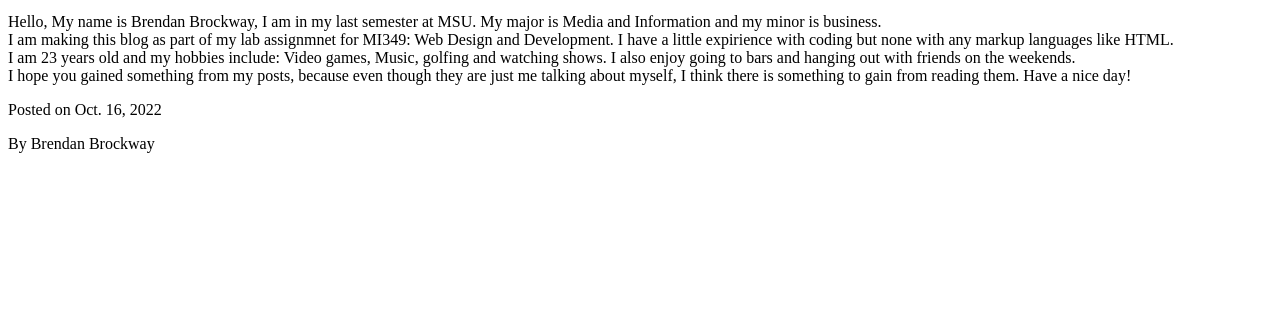
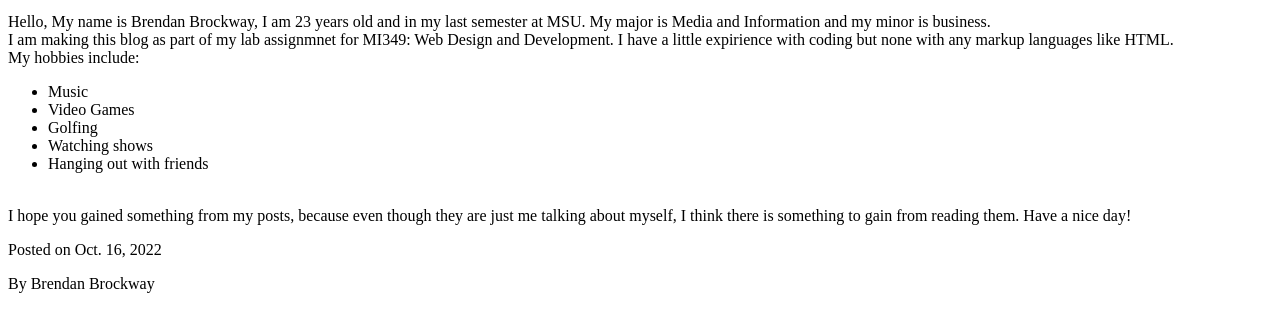
Before and after one commit to TheBRB-99/mi349_blog, a plain HTML site: page about.html in a window 1280 px wide. Shown: the part 238-570 px from the top of the page. Drawn offline with Linux system fonts and the light colour scheme.

Commit message:
fixed validation errors

```diff
--- a/about.html
+++ b/about.html
@@ -19,17 +19,24 @@
 </nav>
 <section>
         <h2>Author Bio</h2>
-        <img href ="profile pic for CAS 117.pdf" alt = "Image of the author">
+        <img src="Image_of_author.pdf" alt= "Image of the author">
         <p>
-            Hello, My name is Brendan Brockway, I am in my last semester at MSU. My major is
+            Hello, My name is Brendan Brockway, I am 23 years old and in my last semester at MSU. My major is
             Media and Information and my minor is business.
-            <br/>
+            <br>
             I am making this blog as part of my lab assignmnet for MI349: Web Design and Development.
             I have a little expirience with coding but none with any markup languages like HTML.
-            <br/>
-            I am 23 years old and my hobbies include: Video games, Music, golfing and watching shows.
-            I also enjoy going to bars and hanging out with friends on the weekends.
-            <br/>
+            <br>
+                My hobbies include: </p>
+            <ul>
+                <li>Music</li>
+                <li>Video Games</li>
+                <li>Golfing</li>
+                <li>Watching shows</li>
+                <li>Hanging out with friends</li>
+            </ul>
+            <p>
+            <br>
             I hope you gained something from my posts, because even though they are just me talking about myself,
             I think there is something to gain from reading them. Have a nice day!
         </p>
```
Also changed, not shown: index.html (+7 -7 lines), 1 other file.
